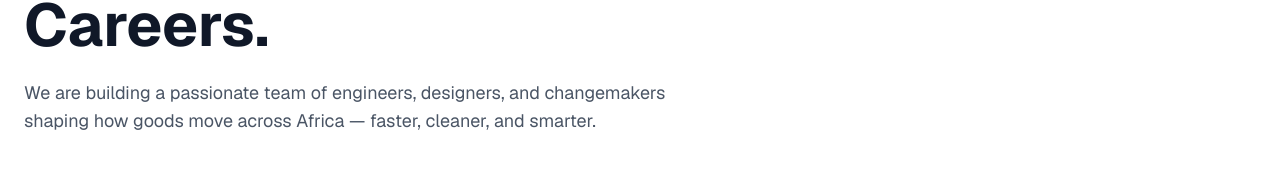
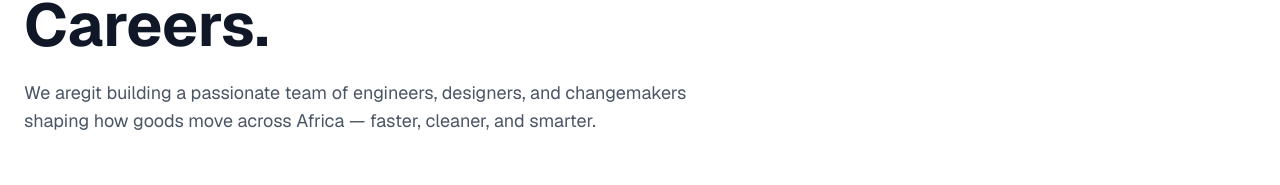
Before and after one commit to Umohmarvelous/ySpace, a Next.js app: page /company-page in a window 1280 px wide. Shown: the part 133-318 px from the top of the page. Built offline with nearby package versions, Linux system fonts and the light colour scheme.

Commit message:
changed pages

```diff
--- a/app/company-page/page.tsx
+++ b/app/company-page/page.tsx
@@ -81,7 +81,7 @@ export default function CompanyPage() {
             transition={{ duration: 0.6, delay: 0.1 }}
             className="text-lg text-gray-600 max-w-2xl"
           >
-            We are building a passionate team of engineers, designers, and changemakers shaping how goods move across
+            We aregit building a passionate team of engineers, designers, and changemakers shaping how goods move across
             Africa — faster, cleaner, and smarter.
           </motion.p>
         </div>
```
